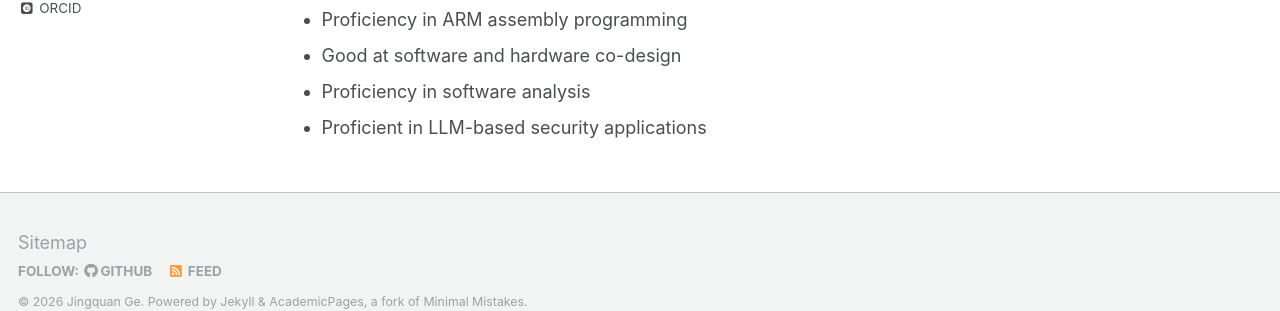
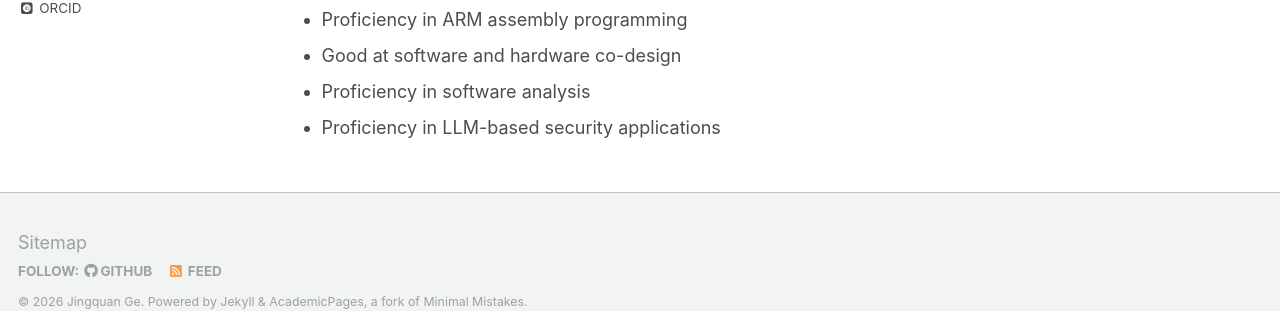
Before and after one commit to gejingquan/gejingquan.github.io, a Jekyll site: the page built from _pages/about.md, in a window 1280 px wide and 900 px high, scrolled down 1403 px. Shown: the part 552-863 px from the top of the window. Built offline with Jekyll 4.4.1, drawn with Linux system fonts in a browser that asks for light colours; some web fonts are replaced.

Commit message:
Update about.md

```diff
--- a/_pages/about.md
+++ b/_pages/about.md
@@ -65,4 +65,4 @@ Email: gejingquan@hit.edu.cn
 * Proficiency in ARM assembly programming
 * Good at software and hardware co-design
 * Proficiency in software analysis
-* Proficient in LLM-based security applications
+* Proficiency in LLM-based security applications
```
